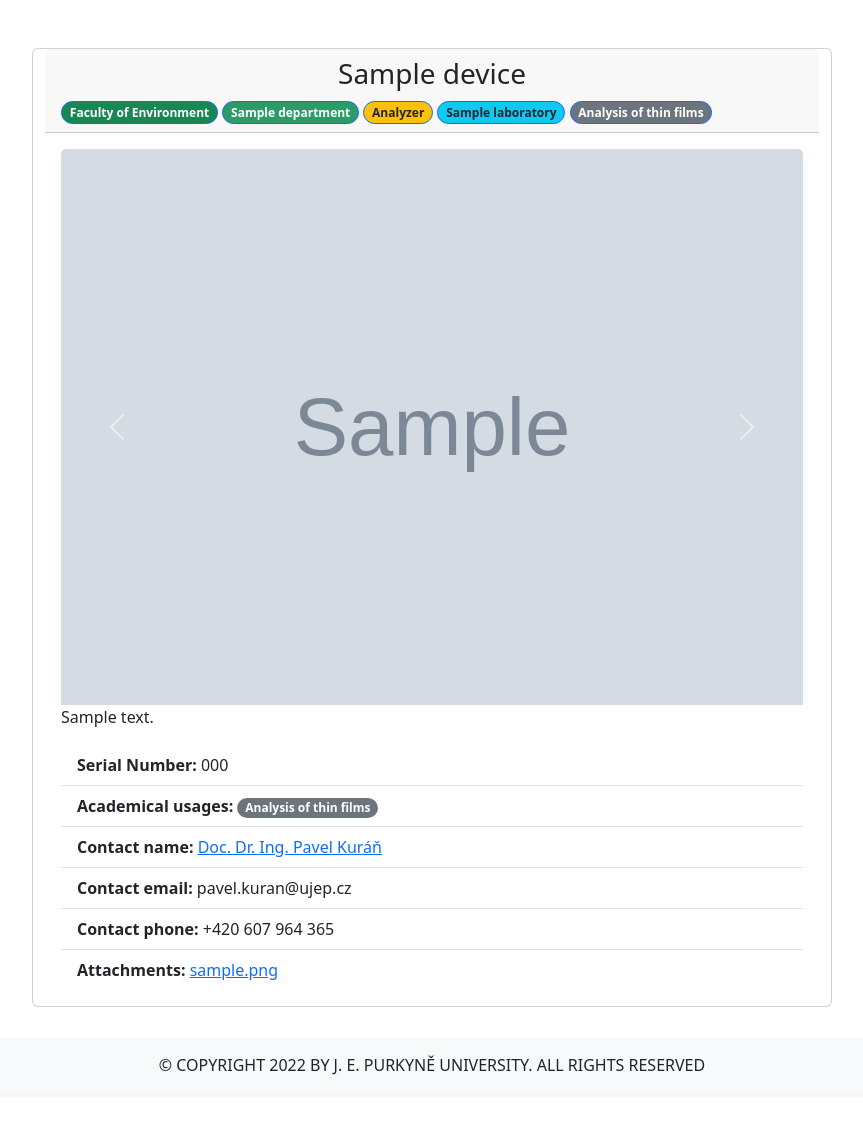
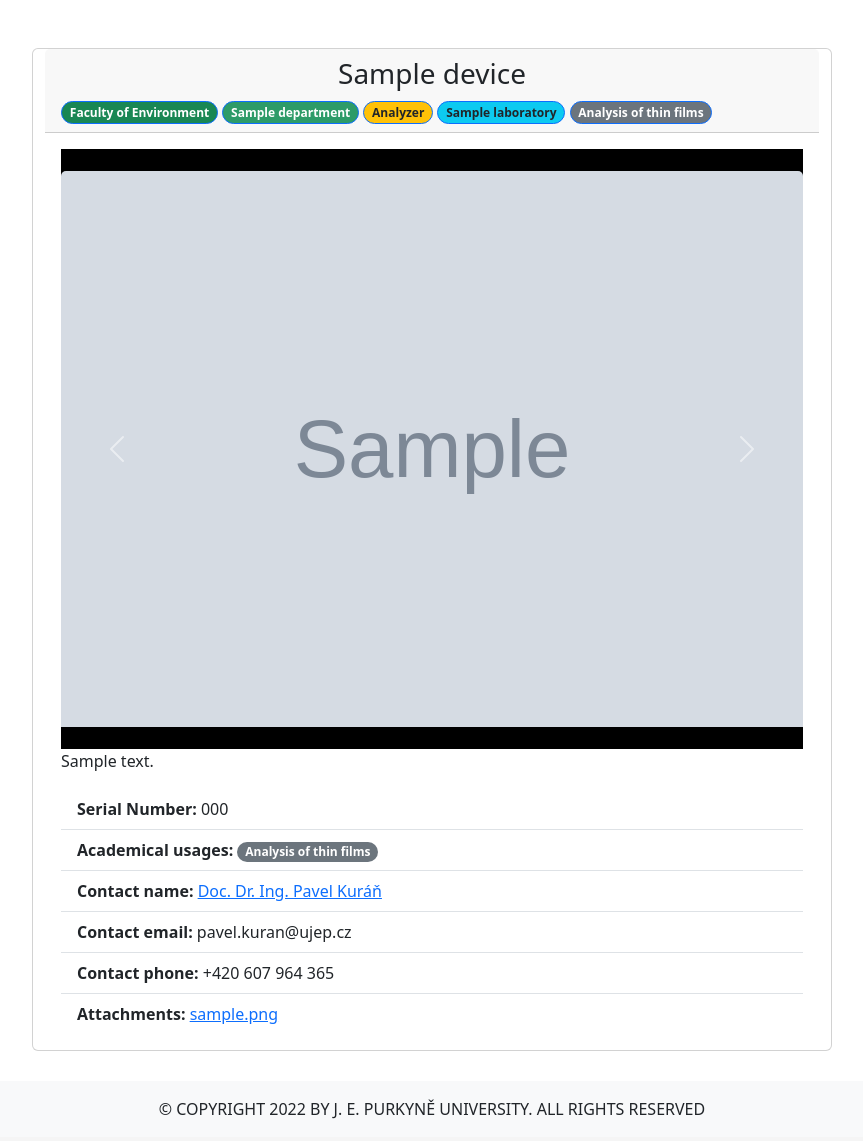
Before and after one commit to ki-ujep/facilities, a Django app: page /device/1 in a window 1280 px wide. Shown: the part 370-1511 px from the top of the page, without its empty margins (208-1071 px from the left). Before the commit the page ends 1445 px from the top, so only its background shows below. Run offline with Django 4.2, Linux system fonts and the light colour scheme; data comes from the database, SQL or seed files in the repository; tables that the repository leaves empty hold one stand-in row (values such as "Sample post"); grey boxes marked "Sample" are stand-in pictures; parts of the project's set-up code (start-up, migrations or seed data) failed here and were passed over; some libraries are stand-ins or nearby versions.

Commit message:
fixed image container size

```diff
--- a/facility/client/static/css/style.css
+++ b/facility/client/static/css/style.css
@@ -79,3 +79,20 @@ body {}
 .bg-department:hover {
     background-color: rgb(45, 155, 104);
 }
+
+.carousel-img-container {
+    width: 100%;
+    height: 600px; /* Set the desired height */
+    background-color: black; /* Set the background color to black */
+    display: flex;
+    justify-content: center;
+    align-items: center;
+  }
+
+  .carousel-img-container img {
+    max-width: 100%;
+    max-height: 100%;
+    object-fit: contain;
+    width: auto;
+    height: auto;
+  }
```
